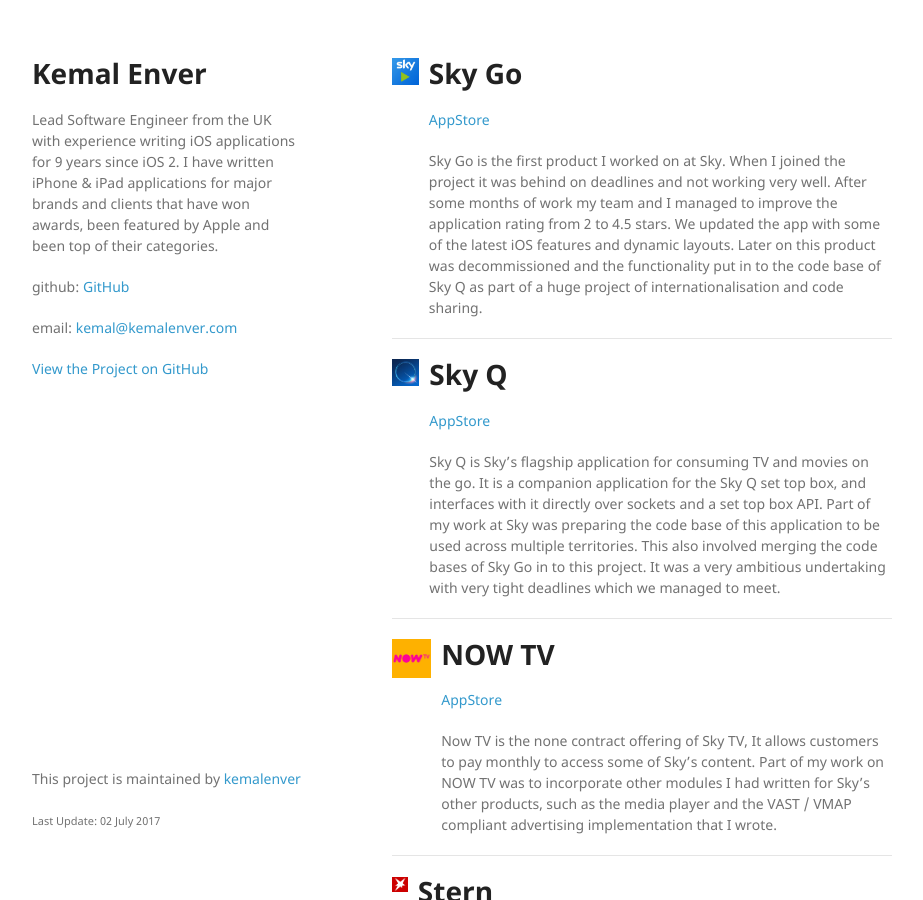
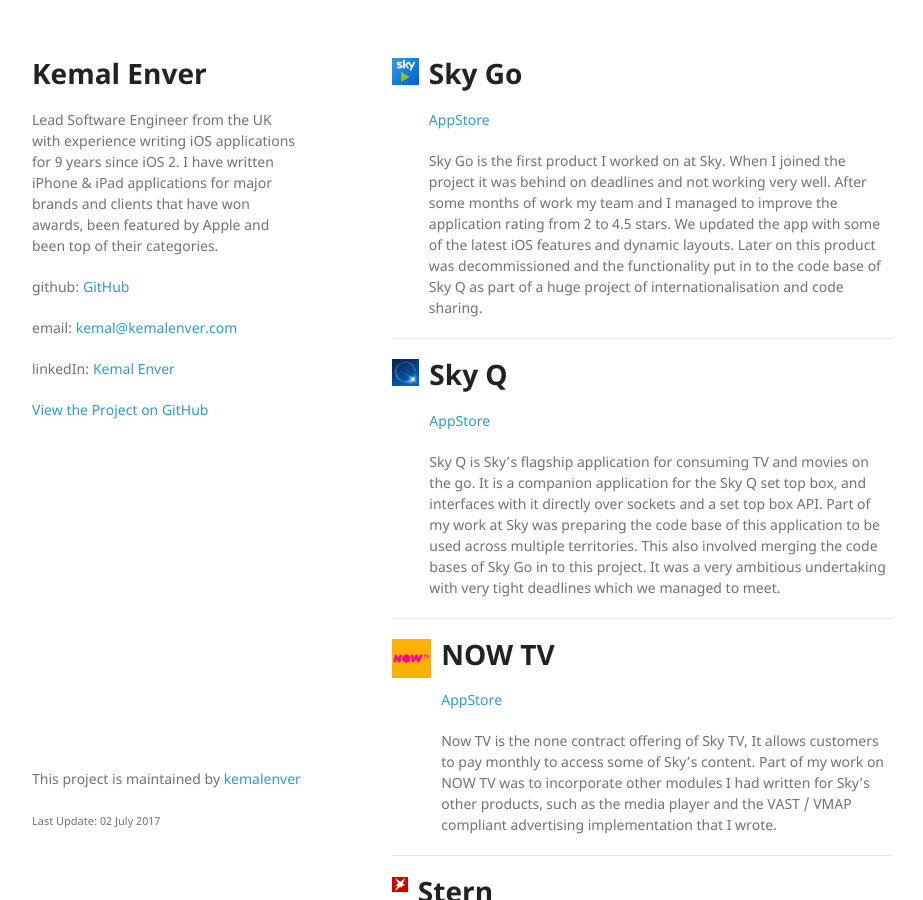
Before and after one commit to kemalenver/website, a Jekyll site: the page built from index.md, in a window 1280 px wide and 900 px high. Shown: the whole window, without its empty margins (178-1101 px from the left). Built offline with Jekyll 4.4.1, drawn with Linux system fonts in a browser that asks for light colours; our own code applies the rules of GitHub Pages for plain Markdown files.

Commit message:
linked in

```diff
--- a/_config.yml
+++ b/_config.yml
@@ -3,6 +3,7 @@
 twitter: kemalenver
 email: kemal@kemalenver.com
 github: kemalenver
+linkedin: https://www.linkedin.com/in/kemal-enver-50587036/
 show_downloads: false
 google_analytics:
 baseurl:
--- a/_layouts/indexlayout.html
+++ b/_layouts/indexlayout.html
@@ -36,6 +36,10 @@
 
         {% if site.email %}
           <p >email: <a href="mailto:{{ site.email }}">{{ site.email }}</a></p>
+        {% endif %}
+
+        {% if site.linkedin %}
+          <p >linkedIn: <a href="{{ site.linkedin }}">Kemal Enver</a></p>
         {% endif %}
 
         {% if site.github.is_project_page %}
```
Also changed, not shown: 1 other file.
